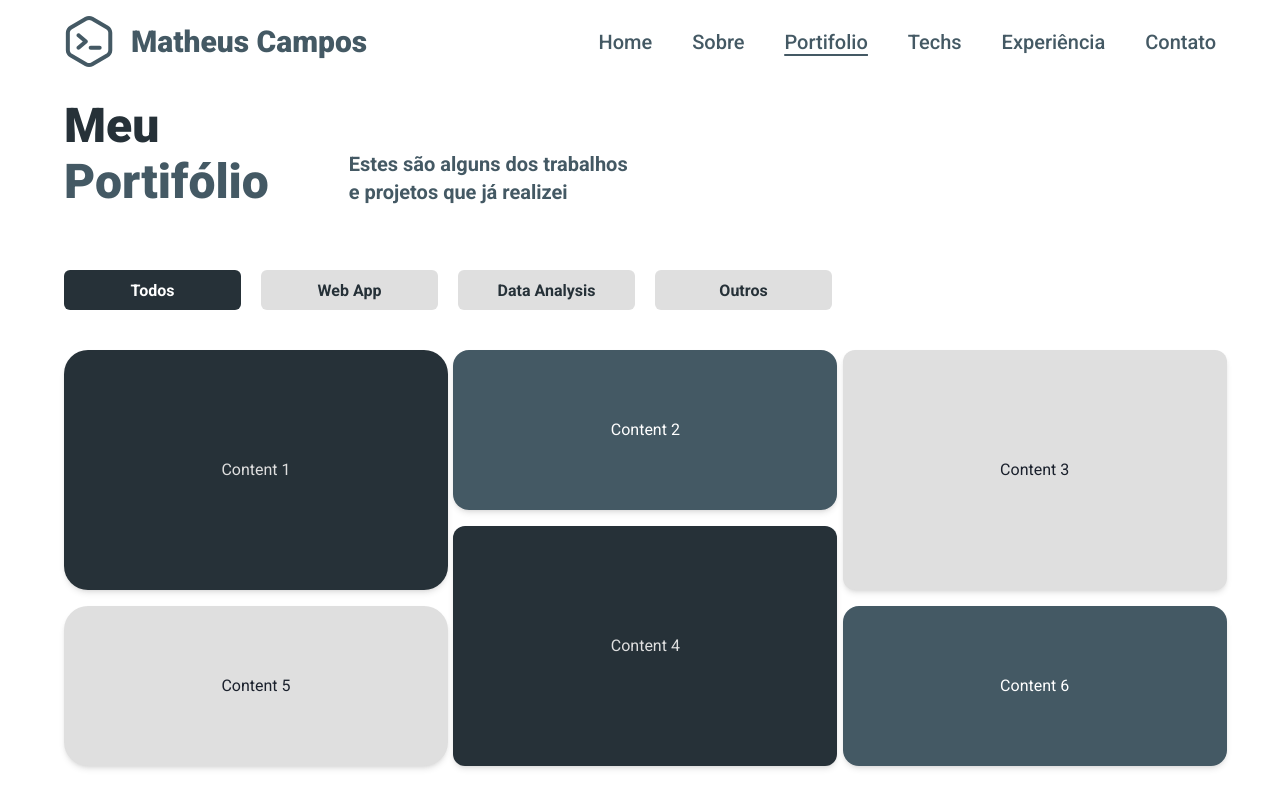
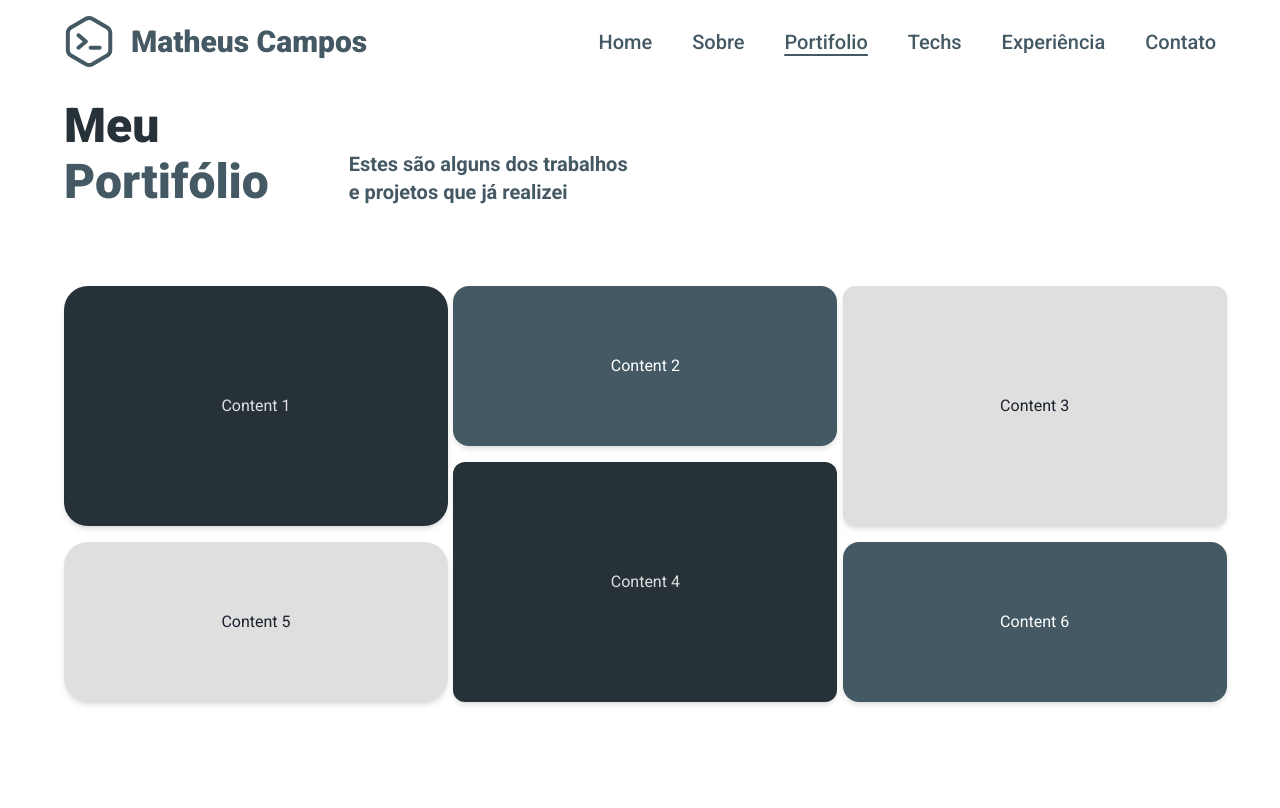
Before and after one commit to AbhiKumbhani007/Portfolio, a Next.js app: page /portfolio in a window 1280 px wide. Shown: the top 808 px of the page. Built offline with nearby package versions, Linux system fonts and the light colour scheme.

Commit message:
chore: removed filters

```diff
--- a/pages/portfolio.tsx
+++ b/pages/portfolio.tsx
@@ -13,26 +13,26 @@ const roboto = Roboto({
 function portfolio({ isOpen }: { isOpen: boolean }) {
   const scrollAnimation = useMemo(() => getScrollAnimation(), []);
 
-  const [selectedFilter, setSelectedFilter] = React.useState(1);
+  // const [selectedFilter, setSelectedFilter] = React.useState(1);
 
-  const portfolioFilterButton = [
-    {
-      id: 1,
-      name: "Todos",
-    },
-    {
-      id: 2,
-      name: "Web App",
-    },
-    {
-      id: 3,
-      name: "Data Analysis",
-    },
-    {
-      id: 4,
-      name: "Outros",
-    },
-  ];
+  // const portfolioFilterButton = [
+  //   {
+  //     id: 1,
+  //     name: "Todos",
+  //   },
+  //   {
+  //     id: 2,
+  //     name: "Web App",
+  //   },
+  //   {
+  //     id: 3,
+  //     name: "Data Analysis",
+  //   },
+  //   {
+  //     id: 4,
+  //     name: "Outros",
+  //   },
+  // ];
 
   return (
     <div
@@ -75,7 +75,7 @@ function portfolio({ isOpen }: { isOpen: boolean }) {
                 </h4>
               </div>
             </div>
-            <div className="grid lg:grid-row-1 lg:grid-cols-4 grid-cols-2 gap-5 w-full">
+            {/* <div className="grid lg:grid-row-1 lg:grid-cols-4 grid-cols-2 gap-5 w-full">
               {portfolioFilterButton.map((item) => (
                 <Button
                   key={item.id}
@@ -95,9 +95,9 @@ function portfolio({ isOpen }: { isOpen: boolean }) {
                   {item.name}
                 </Button>
               ))}
-            </div>
+            </div> */}
           </div>
-          <div className="flex justify-center items-center w-full">
+          <div className="flex justify-center items-center w-full pt-0 lg:pt-10">
             <div
               className={`flex  w-full flex-col items-center justify-center ${roboto.className}`}
             >
```
